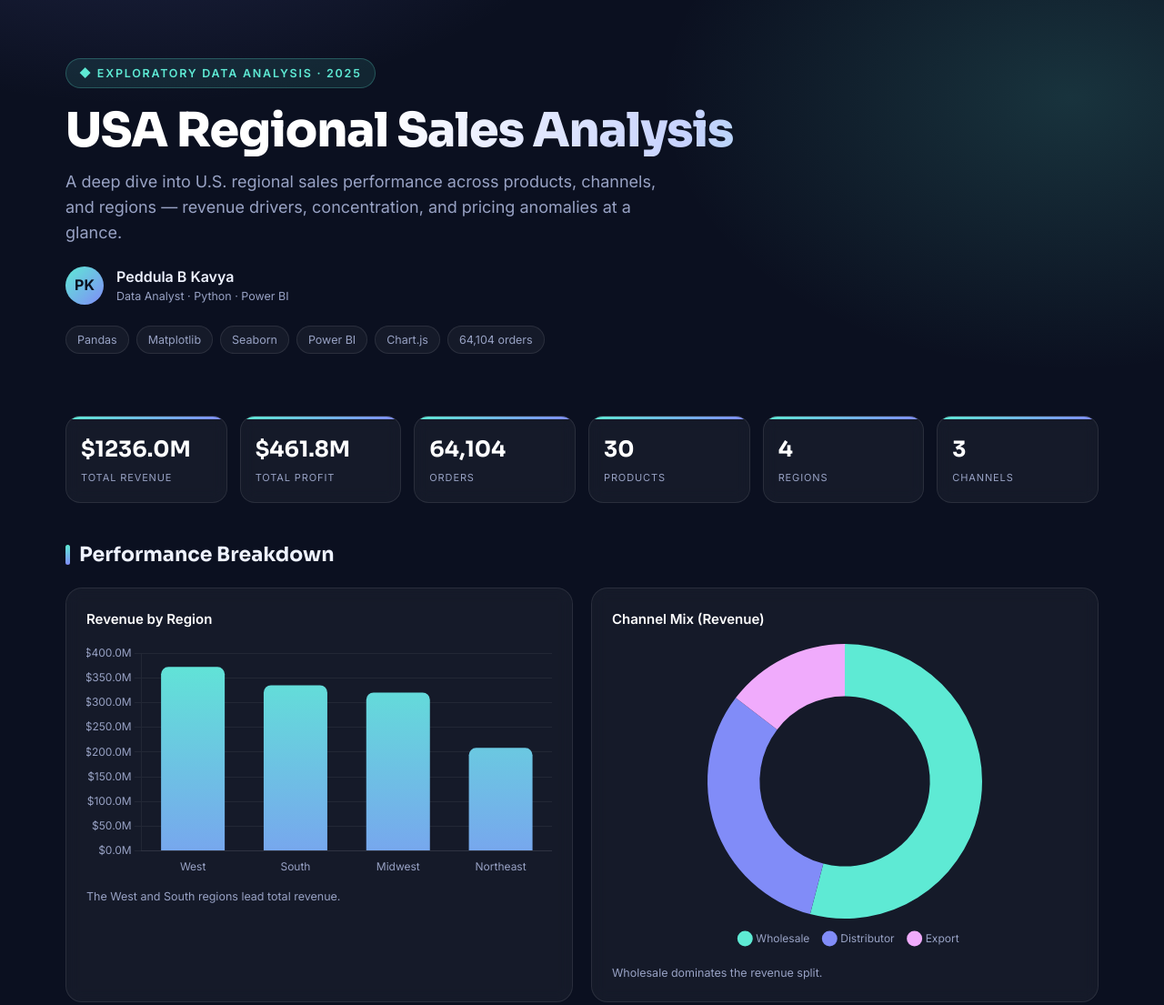
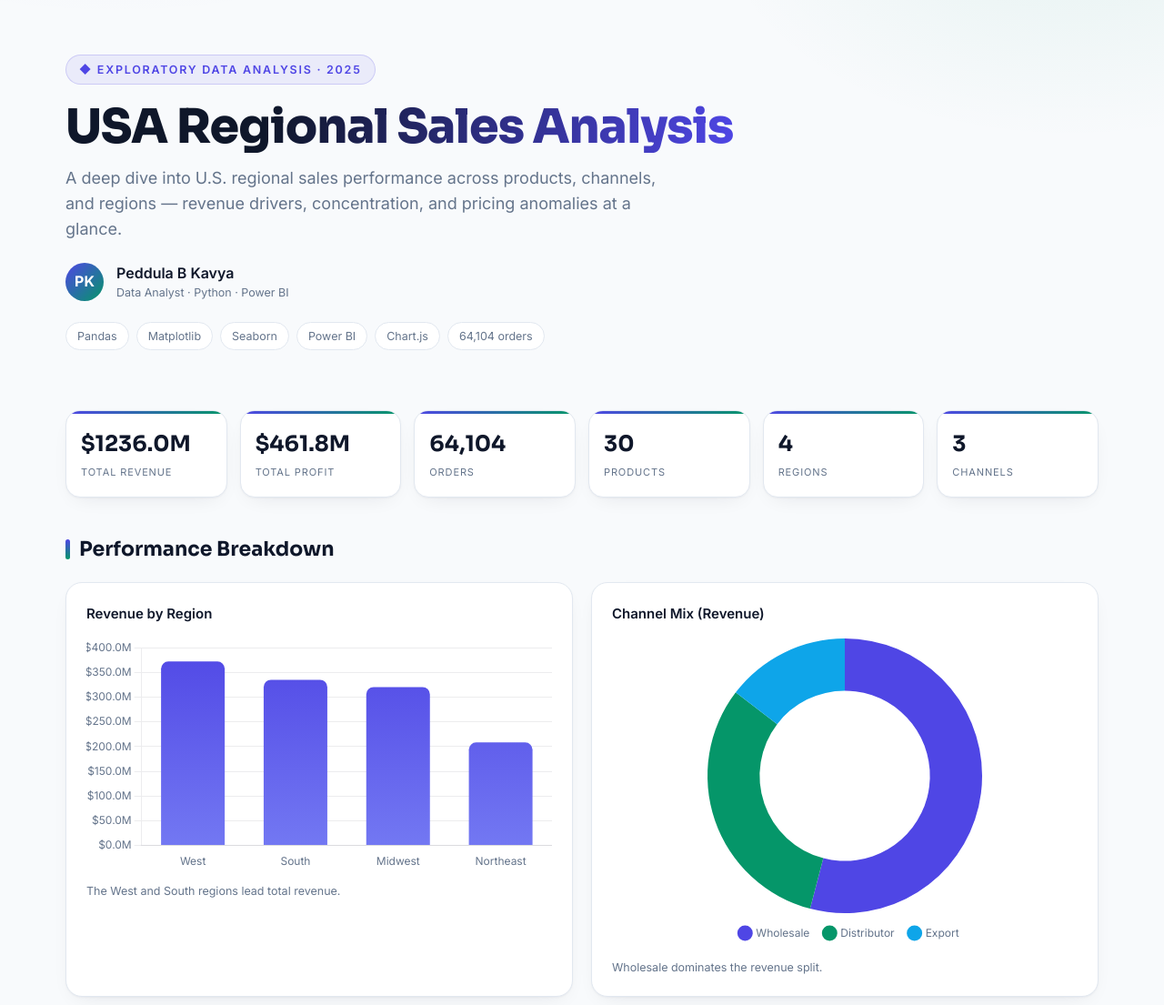
Before and after one commit to Kavya-9123/usa-regional-sales-eda, a plain HTML site: page site/index.html in a window 1280 px wide. Shown: the top 1105 px of the page at 91% size. Drawn offline with nearby package versions, Linux system fonts and the light colour scheme.

Commit message:
Switch dashboard to light theme (indigo/emerald)

```diff
--- a/site/index.html
+++ b/site/index.html
@@ -12,9 +12,9 @@
 <script src="https://cdn.jsdelivr.net/npm/chart.js@4.4.1/dist/chart.umd.min.js"></script>
 <style>
 :root{
-  --bg:#0b1020; --bg2:#0f1630; --card:rgba(255,255,255,.045); --stroke:rgba(255,255,255,.09);
-  --ink:#eef2ff; --muted:#98a2c4; --accent:#5eead4; --accent2:#818cf8; --accent3:#f0abfc;
-  --grid:rgba(255,255,255,.06);
+  --bg:#f8fafc; --ink:#0f172a; --muted:#64748b; --card:#ffffff; --stroke:#e2e8f0;
+  --accent:#4f46e5; --accent2:#059669; --accent3:#0ea5e9; --grid:rgba(15,23,42,.08);
+  --shadow:0 1px 2px rgba(15,23,42,.04), 0 8px 24px -12px rgba(15,23,42,.12);
 }
 *{box-sizing:border-box;margin:0;padding:0}
 html{scroll-behavior:smooth}
@@ -22,62 +22,55 @@ body{
   font-family:'Inter',-apple-system,BlinkMacSystemFont,'Segoe UI',sans-serif;
   color:var(--ink); line-height:1.55; -webkit-font-smoothing:antialiased;
   background:
-    radial-gradient(1000px 600px at 12% -8%, rgba(129,140,248,.22), transparent 55%),
-    radial-gradient(900px 600px at 92% 4%, rgba(94,234,212,.16), transparent 50%),
-    radial-gradient(700px 500px at 60% 100%, rgba(240,171,252,.10), transparent 55%),
+    radial-gradient(900px 520px at 10% -10%, rgba(79,70,229,.08), transparent 55%),
+    radial-gradient(800px 520px at 92% -4%, rgba(5,150,105,.08), transparent 50%),
     var(--bg);
   min-height:100vh;
 }
 .wrap{max-width:1180px;margin:0 auto;padding:0 22px}
-/* HERO */
-.hero{padding:64px 0 30px;position:relative}
+.hero{padding:60px 0 28px}
 .eyebrow{display:inline-flex;align-items:center;gap:8px;font-size:12.5px;font-weight:600;letter-spacing:.14em;text-transform:uppercase;
-  color:var(--accent);background:rgba(94,234,212,.10);border:1px solid rgba(94,234,212,.25);padding:6px 14px;border-radius:999px}
+  color:var(--accent);background:rgba(79,70,229,.08);border:1px solid rgba(79,70,229,.20);padding:6px 14px;border-radius:999px}
 .hero h1{font-family:'Sora',sans-serif;font-size:clamp(30px,5vw,52px);font-weight:800;line-height:1.05;margin:20px 0 14px;letter-spacing:-.02em;
-  background:linear-gradient(100deg,#fff 30%,#c7d2fe 60%,#5eead4);-webkit-background-clip:text;background-clip:text;-webkit-text-fill-color:transparent}
+  background:linear-gradient(100deg,#0f172a 20%,#4f46e5 65%,#059669);-webkit-background-clip:text;background-clip:text;-webkit-text-fill-color:transparent}
 .hero p.lead{font-size:clamp(15px,2vw,18px);color:var(--muted);max-width:680px}
 .byline{margin-top:22px;display:flex;align-items:center;gap:14px;flex-wrap:wrap}
-.avatar{width:42px;height:42px;border-radius:50%;display:grid;place-items:center;font-weight:700;font-size:16px;color:#0b1020;
+.avatar{width:42px;height:42px;border-radius:50%;display:grid;place-items:center;font-weight:700;font-size:16px;color:#fff;
   background:linear-gradient(135deg,var(--accent),var(--accent2))}
 .byline .who{font-weight:600}
 .byline .who small{display:block;color:var(--muted);font-weight:400;font-size:12.5px}
 .tags{display:flex;gap:8px;flex-wrap:wrap;margin-top:22px}
 .tag{font-size:12.5px;color:var(--muted);border:1px solid var(--stroke);background:var(--card);padding:5px 12px;border-radius:999px}
-/* KPIs */
 .kpis{display:grid;grid-template-columns:repeat(6,1fr);gap:14px;margin:38px 0 10px}
 @media(max-width:900px){.kpis{grid-template-columns:repeat(3,1fr)}}
 @media(max-width:520px){.kpis{grid-template-columns:repeat(2,1fr)}}
-.kpi{position:relative;background:var(--card);border:1px solid var(--stroke);border-radius:16px;padding:18px 16px;overflow:hidden;
-  backdrop-filter:blur(8px);transition:transform .2s ease,border-color .2s ease}
-.kpi:hover{transform:translateY(-3px);border-color:rgba(129,140,248,.5)}
+.kpi{position:relative;background:var(--card);border:1px solid var(--stroke);border-radius:16px;padding:18px 16px;overflow:hidden;box-shadow:var(--shadow);
+  transition:transform .2s ease,box-shadow .2s ease}
+.kpi:hover{transform:translateY(-3px);box-shadow:0 12px 30px -12px rgba(79,70,229,.35)}
 .kpi::before{content:"";position:absolute;inset:0 auto auto 0;width:100%;height:3px;background:linear-gradient(90deg,var(--accent),var(--accent2))}
-.kpi .v{font-family:'Sora',sans-serif;font-size:24px;font-weight:700;color:#fff}
+.kpi .v{font-family:'Sora',sans-serif;font-size:24px;font-weight:700;color:var(--ink)}
 .kpi .l{font-size:11px;color:var(--muted);text-transform:uppercase;letter-spacing:.08em;margin-top:4px}
-/* GRID */
 .section-title{font-family:'Sora',sans-serif;font-size:22px;font-weight:700;margin:40px 0 18px;display:flex;align-items:center;gap:10px}
 .section-title::before{content:"";width:5px;height:22px;border-radius:3px;background:linear-gradient(180deg,var(--accent),var(--accent2))}
 .grid{display:grid;grid-template-columns:1fr 1fr;gap:20px}
 @media(max-width:820px){.grid{grid-template-columns:1fr}}
-.panel{background:var(--card);border:1px solid var(--stroke);border-radius:18px;padding:22px;backdrop-filter:blur(8px);
-  transition:border-color .2s ease}
-.panel:hover{border-color:rgba(129,140,248,.35)}
-.panel h3{font-size:15px;font-weight:600;margin-bottom:16px;color:#fff}
+.panel{background:var(--card);border:1px solid var(--stroke);border-radius:18px;padding:22px;box-shadow:var(--shadow);transition:transform .2s ease}
+.panel:hover{transform:translateY(-2px)}
+.panel h3{font-size:15px;font-weight:600;margin-bottom:16px;color:var(--ink)}
 .panel .cap{font-size:12.5px;color:var(--muted);margin-top:12px}
 .full{grid-column:1/-1}
 canvas{max-height:340px}
-/* INSIGHTS */
 .ins-grid{display:grid;grid-template-columns:repeat(2,1fr);gap:16px}
 @media(max-width:820px){.ins-grid{grid-template-columns:1fr}}
-.ins{background:var(--card);border:1px solid var(--stroke);border-radius:16px;padding:20px;position:relative;transition:transform .2s ease}
+.ins{background:var(--card);border:1px solid var(--stroke);border-radius:16px;padding:20px;box-shadow:var(--shadow);transition:transform .2s ease}
 .ins:hover{transform:translateY(-3px)}
 .ins .ic{font-size:20px;margin-bottom:10px}
 .ins h4{font-size:15px;font-weight:700;margin-bottom:6px}
 .ins p{font-size:14px;color:var(--muted)}
 .ins b{color:var(--accent)}
-/* CTA / links */
 .links{display:flex;gap:12px;flex-wrap:wrap;margin-top:26px}
 .btn{display:inline-flex;align-items:center;gap:8px;font-weight:600;font-size:14px;text-decoration:none;padding:11px 18px;border-radius:12px;transition:transform .15s ease,box-shadow .2s ease}
-.btn.primary{color:#0b1020;background:linear-gradient(135deg,var(--accent),var(--accent2));box-shadow:0 10px 30px -10px rgba(94,234,212,.6)}
+.btn.primary{color:#fff;background:linear-gradient(135deg,var(--accent),var(--accent2));box-shadow:0 10px 26px -10px rgba(79,70,229,.6)}
 .btn.ghost{color:var(--ink);border:1px solid var(--stroke);background:var(--card)}
 .btn:hover{transform:translateY(-2px)}
 footer{margin:56px 0 40px;padding-top:24px;border-top:1px solid var(--stroke);color:var(--muted);font-size:13.5px;display:flex;justify-content:space-between;gap:12px;flex-wrap:wrap}
@@ -86,7 +79,6 @@ footer b{color:var(--ink)}
 </head>
 <body>
 <div class="wrap">
-
   <section class="hero">
     <span class="eyebrow">◆ Exploratory Data Analysis · 2025</span>
     <h1>USA Regional Sales Analysis</h1>
@@ -143,24 +135,20 @@ const kpis=[
  ["Channels", DATA.totals.channels],
 ];
 document.getElementById("kpis").innerHTML = kpis.map(k=>`<div class="kpi"><div class="v">${k[1]}</div><div class="l">${k[0]}</div></div>`).join("");
-Chart.defaults.color="#98a2c4"; Chart.defaults.borderColor="rgba(255,255,255,.06)";
+Chart.defaults.color="#64748b"; Chart.defaults.borderColor="rgba(15,23,42,.08)";
 Chart.defaults.font.family="Inter, sans-serif";
 const grad=(ctx,c1,c2)=>{const g=ctx.createLinearGradient(0,0,0,320);g.addColorStop(0,c1);g.addColorStop(1,c2);return g;};
-const palette=["#5eead4","#818cf8","#f0abfc","#fbbf24","#f472b6","#60a5fa","#34d399","#a78bfa","#facc15","#22d3ee"];
-// Region
+const palette=["#4f46e5","#059669","#0ea5e9","#f59e0b","#ec4899","#6366f1","#10b981","#8b5cf6","#eab308","#06b6d4"];
 {const c=document.getElementById("regionChart");
-new Chart(c,{type:"bar",data:{labels:Object.keys(DATA.region),datasets:[{data:Object.values(DATA.region),borderRadius:8,maxBarThickness:70,backgroundColor:grad(c.getContext("2d"),"#5eead4","#818cf8")}]},
-options:{plugins:{legend:{display:false}},scales:{y:{ticks:{callback:v=>fmtM(v)},grid:{color:"rgba(255,255,255,.06)"}},x:{grid:{display:false}}}}});}
-// Channel
+new Chart(c,{type:"bar",data:{labels:Object.keys(DATA.region),datasets:[{data:Object.values(DATA.region),borderRadius:8,maxBarThickness:70,backgroundColor:grad(c.getContext("2d"),"#4f46e5","#818cf8")}]},
+options:{plugins:{legend:{display:false}},scales:{y:{ticks:{callback:v=>fmtM(v)},grid:{color:"rgba(15,23,42,.08)"}},x:{grid:{display:false}}}}});}
 new Chart(document.getElementById("channelChart"),{type:"doughnut",data:{labels:Object.keys(DATA.channel),datasets:[{data:Object.values(DATA.channel),borderWidth:0,cutout:"62%",backgroundColor:palette}]},options:{plugins:{legend:{position:"bottom",labels:{usePointStyle:true,padding:16}}}}});
-// Products
 {const c=document.getElementById("productChart");
-new Chart(c,{type:"bar",data:{labels:DATA.topProducts.map(p=>p.name),datasets:[{data:DATA.topProducts.map(p=>p.revenue),borderRadius:6,maxBarThickness:26,backgroundColor:grad(c.getContext("2d"),"#818cf8","#f0abfc")}]},
-options:{indexAxis:"y",plugins:{legend:{display:false}},scales:{x:{ticks:{callback:v=>fmtM(v)},grid:{color:"rgba(255,255,255,.06)"}},y:{grid:{display:false}}}}});}
-// Monthly
-{const c=document.getElementById("monthChart");const g=c.getContext("2d").createLinearGradient(0,0,0,300);g.addColorStop(0,"rgba(94,234,212,.35)");g.addColorStop(1,"rgba(94,234,212,0)");
-new Chart(c,{type:"line",data:{labels:DATA.monthly.map(m=>m.month.slice(0,3)),datasets:[{data:DATA.monthly.map(m=>m.revenue),borderColor:"#5eead4",backgroundColor:g,fill:true,tension:.4,pointRadius:4,pointBackgroundColor:"#5eead4",borderWidth:2.5}]},
-options:{plugins:{legend:{display:false}},scales:{y:{ticks:{callback:v=>fmtM(v)},grid:{color:"rgba(255,255,255,.06)"}},x:{grid:{display:false}}}}});}
+new Chart(c,{type:"bar",data:{labels:DATA.topProducts.map(p=>p.name),datasets:[{data:DATA.topProducts.map(p=>p.revenue),borderRadius:6,maxBarThickness:26,backgroundColor:grad(c.getContext("2d"),"#4f46e5","#059669")}]},
+options:{indexAxis:"y",plugins:{legend:{display:false}},scales:{x:{ticks:{callback:v=>fmtM(v)},grid:{color:"rgba(15,23,42,.08)"}},y:{grid:{display:false}}}}});}
+{const c=document.getElementById("monthChart");const g=c.getContext("2d").createLinearGradient(0,0,0,300);g.addColorStop(0,"rgba(79,70,229,.20)");g.addColorStop(1,"rgba(79,70,229,0)");
+new Chart(c,{type:"line",data:{labels:DATA.monthly.map(m=>m.month.slice(0,3)),datasets:[{data:DATA.monthly.map(m=>m.revenue),borderColor:"#4f46e5",backgroundColor:g,fill:true,tension:.4,pointRadius:4,pointBackgroundColor:"#4f46e5",borderWidth:2.5}]},
+options:{plugins:{legend:{display:false}},scales:{y:{ticks:{callback:v=>fmtM(v)},grid:{color:"rgba(15,23,42,.08)"}},x:{grid:{display:false}}}}});}
 </script>
 </body>
 </html>
```
